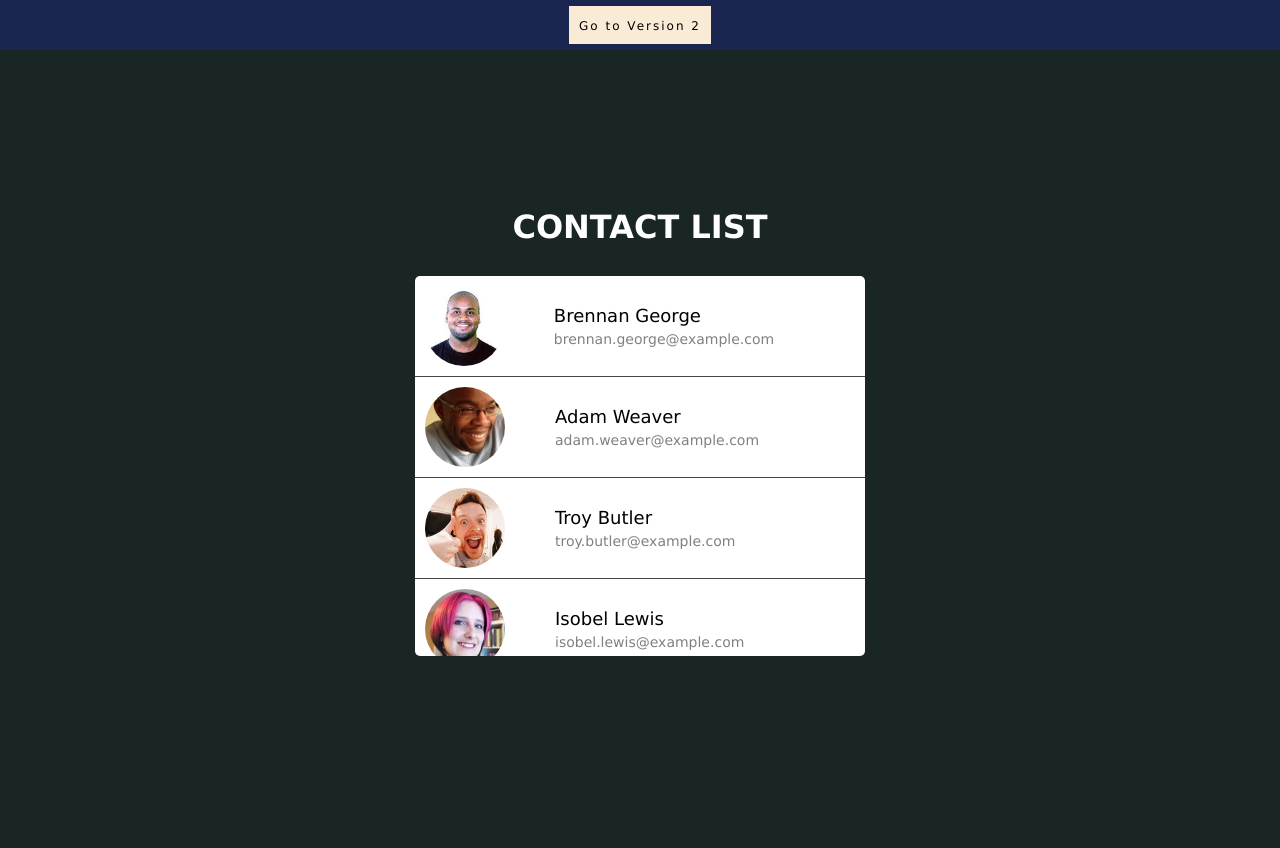
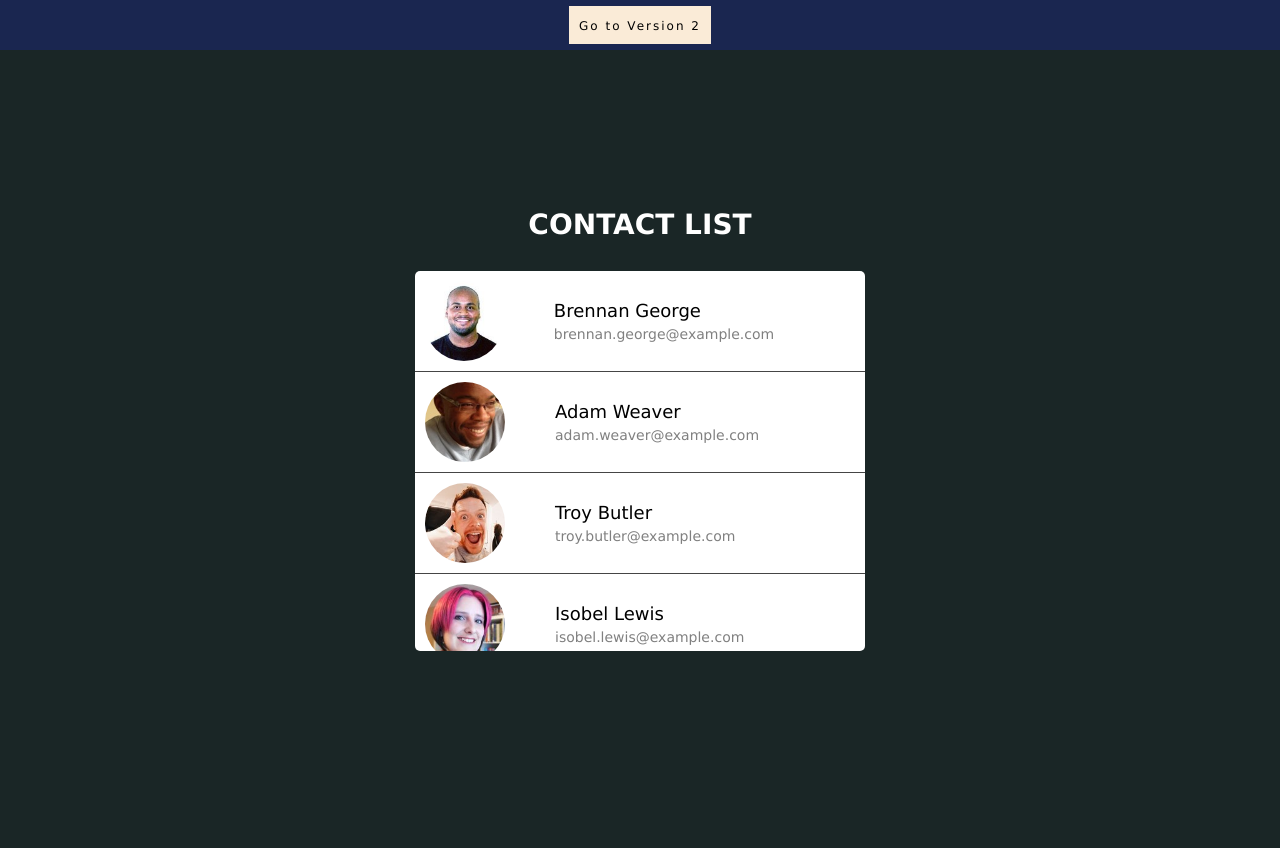
Before and after one commit to felipetoliveira/Contact-List, a plain HTML site: page index.html in a window 1280 px wide. Drawn offline with Linux system fonts and the light colour scheme.

Commit message:
style updated

```diff
--- a/style.css
+++ b/style.css
@@ -41,7 +41,7 @@ body {
 
 .content__title {
     font-family: 'Lucida Sans', 'Lucida Sans Regular', 'Lucida Grande', 'Lucida Sans Unicode', Geneva, Verdana, sans-serif;
-    font-size: 32px;
+    font-size: 28px;
     color: white;
     text-transform: uppercase;
     padding: 30px;
--- a/version2.css
+++ b/version2.css
@@ -62,7 +62,7 @@ body {
 
 .content__title {
     font-family: 'Lucida Sans', 'Lucida Sans Regular', 'Lucida Grande', 'Lucida Sans Unicode', Geneva, Verdana, sans-serif;
-    font-size: 32px;
+    font-size: 28px;
     color: white;
     text-transform: uppercase;
     padding: 0 0 30px 0;
```
